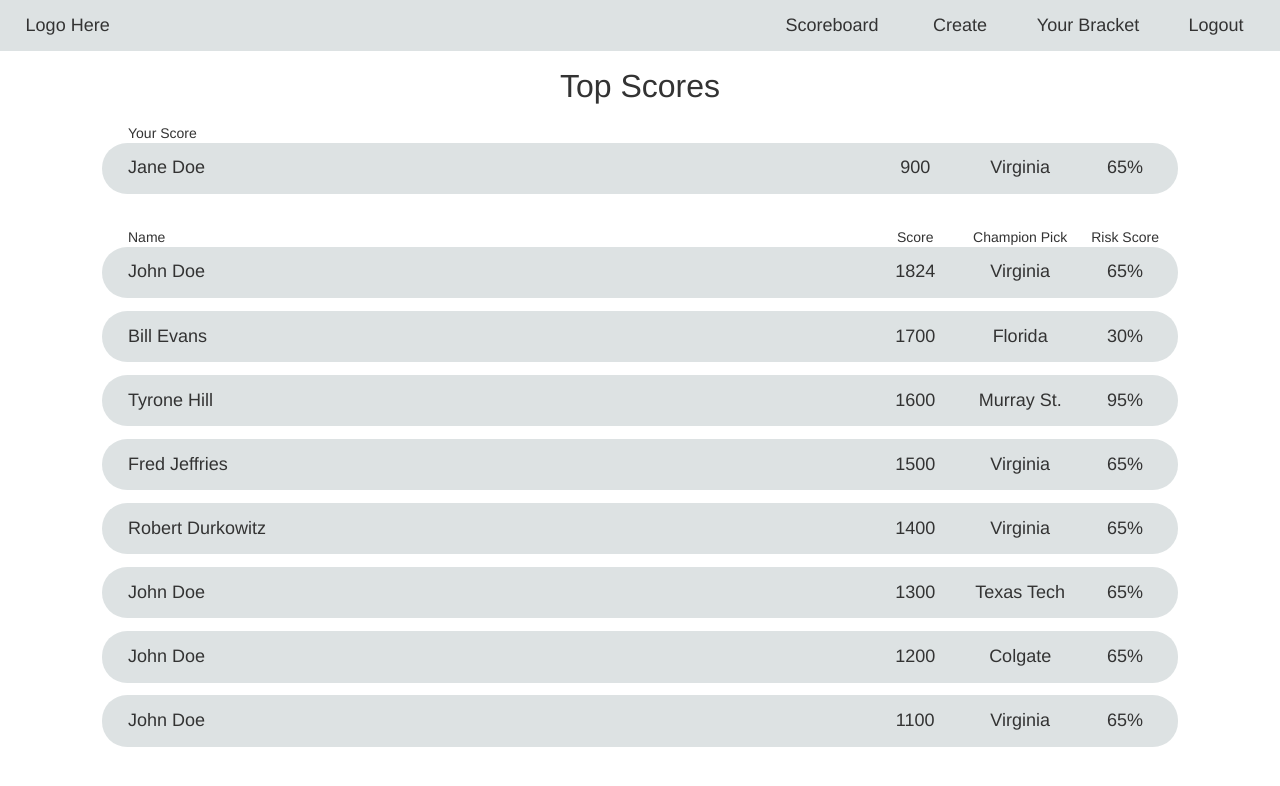
After one commit to bwo3db/WebPLMadness, a PHP site: page /leaderboard.html in a window 1280 px wide. The commit adds this page. Shown: the top 786 px of the page. Run offline with PHP 8.4, Linux system fonts and the light colour scheme.

Commit message:
added static scoreboard

```diff
--- /dev/null
+++ b/leaderboard.html
@@ -0,0 +1,183 @@
+<!DOCTYPE html>
+<html>
+
+<head>
+    <meta charset="utf-8">
+    <meta name="viewport" content="width=device-width, initial-scale=1">
+    <title>Sign Up Page</title>
+    <link rel="stylesheet" href="https://maxcdn.bootstrapcdn.com/bootstrap/3.3.7/css/bootstrap.min.css"
+        integrity="sha384-BVYiiSIFeK1dGmJRAkycuHAHRg32OmUcww7on3RYdg4Va+PmSTsz/K68vbdEjh4u" crossorigin="anonymous">
+    <link rel="stylesheet" type="text/css" href="main.css">
+</head>
+
+<body style="background-color: white;">
+    <div class="flex-container title-container">
+        <div id="logo">Logo Here</div>
+        <div class="title-content"> Scoreboard</div>
+        <div class="title-content">Create</div>
+        <div class="title-content">Your Bracket</div>
+        <div class="title-content">Logout</div>
+    </div>
+
+    <div id="top-score">
+        Top Scores
+    </div>
+
+    <div>
+        <div class="label-flex-container">Your Score</div>
+        <div class="flex-container individual-bracket">
+            <div class="flexbox-title">
+                Jane Doe
+            </div>
+            <div class="flexbox-title2">
+                900
+            </div>
+            <div class="flexbox-title2">
+                Virginia
+            </div>
+            <div class="flexbox-title2">
+                65%
+            </div>
+        </div>
+    </div>
+
+    <div>
+        </br>
+        <div class="flex-container flexbox-title-container">
+            <div class="flexbox-title">Name</div>
+            <div class="flexbox-title2">Score</div>
+            <div class="flexbox-title2">Champion Pick</div>
+            <div class="flexbox-title2">Risk Score</div>
+        </div>
+        <div class="flex-container individual-bracket">
+            <div class="flexbox-title">
+                John Doe
+            </div>
+            <div class="flexbox-title2">
+                1824
+            </div>
+            <div class="flexbox-title2">
+                Virginia
+            </div>
+            <div class="flexbox-title2">
+                65%
+            </div>
+        </div>
+
+        <div class="flex-container individual-bracket">
+            <div class="flexbox-title">
+                Bill Evans
+            </div>
+            <div class="flexbox-title2">
+                1700
+            </div>
+            <div class="flexbox-title2">
+                Florida
+            </div>
+            <div class="flexbox-title2">
+                30%
+            </div>
+        </div>
+
+        <div class="flex-container individual-bracket">
+            <div class="flexbox-title">
+                Tyrone Hill
+            </div>
+            <div class="flexbox-title2">
+                1600
+            </div>
+            <div class="flexbox-title2">
+                Murray St.
+            </div>
+            <div class="flexbox-title2">
+                95%
+            </div>
+        </div>
+
+        <div class="flex-container individual-bracket">
+            <div class="flexbox-title">
+                Fred Jeffries
+            </div>
+            <div class="flexbox-title2">
+                1500
+            </div>
+            <div class="flexbox-title2">
+                Virginia
+            </div>
+            <div class="flexbox-title2">
+                65%
+            </div>
+        </div>
+
+        <div class="flex-container individual-bracket">
+            <div class="flexbox-title">
+                Robert Durkowitz
+            </div>
+            <div class="flexbox-title2">
+                1400
+            </div>
+            <div class="flexbox-title2">
+                Virginia
+            </div>
+            <div class="flexbox-title2">
+                65%
+            </div>
+        </div>
+
+        <div class="flex-container individual-bracket">
+            <div class="flexbox-title">
+                John Doe
+            </div>
+            <div class="flexbox-title2">
+                1300
+            </div>
+            <div class="flexbox-title2">
+                Texas Tech
+            </div>
+            <div class="flexbox-title2">
+                65%
+            </div>
+        </div>
+
+        <div class="flex-container individual-bracket">
+            <div class="flexbox-title">
+                John Doe
+            </div>
+            <div class="flexbox-title2">
+                1200
+            </div>
+            <div class="flexbox-title2">
+                Colgate
+            </div>
+            <div class="flexbox-title2">
+                65%
+            </div>
+        </div>
+
+        <div class="flex-container individual-bracket">
+            <div class="flexbox-title">
+                John Doe
+            </div>
+            <div class="flexbox-title2">
+                1100
+            </div>
+            <div class="flexbox-title2">
+                Virginia
+            </div>
+            <div class="flexbox-title2">
+                65%
+            </div>
+        </div>
+    </div>
+
+    <script>
+        function try_login() {
+            var email = document.getElementById("my_email").value;
+            var password = document.getElementById("my_password").value;
+            console.log("verify using database.")
+        }
+
+    </script>
+</body>
+
+</html>
--- a/main.css
+++ b/main.css
@@ -40,3 +40,74 @@ h1 {
 #invalid-text {
     color: red;
 }
+
+.flex-container {
+    display: flex;
+    flex-direction: row;
+    justify-content: flex-start;
+    align-items: center;
+    align-content: center;
+}
+
+.flexbox-title-container {
+    margin-left: 8%;
+    margin-right: 8%;
+    padding-left: 2%;
+}
+
+.flexbox-title {
+    width: 70%;
+}
+
+.flexbox-title2 {
+    width: 10%;
+    text-align: center;
+}
+
+.title-container {
+    background-color: rgba(206, 213, 214, 0.687);
+    padding-top: 1%;
+    padding-bottom: 1%;
+}
+
+
+#logo {
+    padding-left: 2%;
+    width: 60%;
+    font-size: large;
+}
+
+.title-content {
+    width: 10%;
+    font-size: large;
+    text-align: center;
+}
+
+#top-score {
+    text-align: center;
+    justify-content: center;
+    font-size: xx-large;
+    margin-top: 1%;
+    margin-bottom: 1%;
+}
+
+.label-flex-container {
+    padding-left: 10%;
+}
+
+.individual-bracket {
+    background-color: rgba(206, 213, 214, 0.687);
+    margin-left: 8%;
+    margin-right: 8%;
+    padding-left: 2%;
+    border-radius: 25px;
+    padding-top: 1%;
+    padding-bottom: 1%;
+    margin-bottom: 1%;
+    font-size: large;
+}
+
+.bracket-name {
+    width: 70%;
+    font-size: large;
+}
```
Also changed, not shown: login.html (added, +42 -0 lines).
